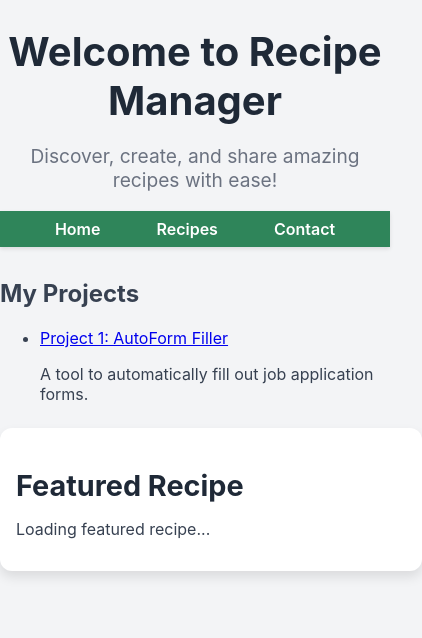
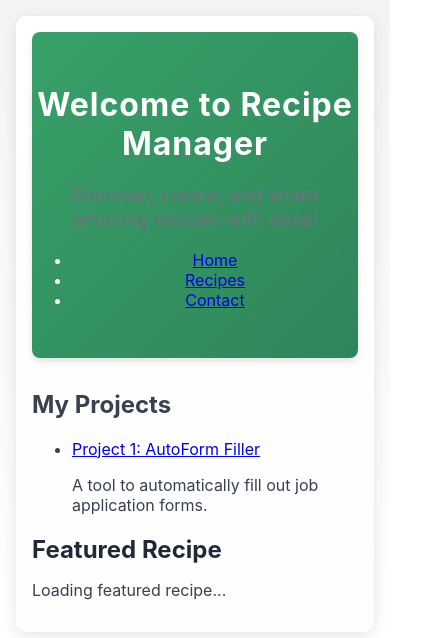
Before and after one commit to FMammaddli/Project2, a React (Create React App) app: page / in a window 390 px wide. Shown: the top 638 px of the page, 422 px wide, since content can reach past the window. Built offline with nearby package versions, Linux system fonts and the light colour scheme; no server answers; the database is empty.

Commit message:
CSS design enhanced

```diff
--- a/src/index.css
+++ b/src/index.css
@@ -1,7 +1,7 @@
 body {
   margin: 0;
   font-family: "Inter", Arial, sans-serif;
-  background-color: #f3f4f6;
+  background: linear-gradient(to bottom, #f3f4f6 0%, #ffffff 100%);
   color: #374151;
 }
 
@@ -12,27 +12,40 @@ body {
 
 /* Home Page Styles */
 .home-page {
+  /* Enhanced background with gradient */
+  background: linear-gradient(to bottom, #ffffff 0%, #fdfdfd 100%);
+  max-width: 1200px;
+  margin: 2rem auto;
   padding: 2rem;
-  max-width: 1200px;
-  margin: 0 auto;
-  background-color: #ffffff;
   border-radius: 10px;
-  box-shadow: 0px 4px 10px rgba(0, 0, 0, 0.1);
+  /* Slightly stronger shadow for a crisp card effect */
+  box-shadow: 0px 4px 15px rgba(0, 0, 0, 0.1);
+  transition: box-shadow 0.3s ease;
 }
 
-header {
+.home-page:hover {
+  box-shadow: 0px 6px 18px rgba(0, 0, 0, 0.15);
+}
+
+.page-header {
   margin-bottom: 2rem;
   text-align: center;
+  /* Subtle gradient in the header for a more modern look */
+  background: linear-gradient(135deg, #38a169, #2f855a);
+  color: #fff;
+  padding: 2rem 0;
+  border-radius: 8px;
+  box-shadow: 0 4px 6px rgba(0, 0, 0, 0.1);
 }
 
 header h1 {
   font-size: 2.5rem;
   font-weight: bold;
-  color: #1f2937;
   margin-bottom: 0.5rem;
+  letter-spacing: 1px;
 }
 
-header p {
+.page-header p {
   font-size: 1.2rem;
   color: #6b7280;
 }
@@ -79,16 +92,6 @@ button:hover {
 }
 
 /* Featured Recipe Styles */
-.featured-recipe {
-  background-color: #ffffff;
-  padding: 1.5rem;
-  margin: 1.5rem auto;
-  border-radius: 12px;
-  box-shadow: 0 6px 12px rgba(0, 0, 0, 0.1);
-  width: 90%;
-  max-width: 800px;
-  text-align: left;
-}
 
 .featured-recipe h2 {
   font-size: 1.8rem;
@@ -110,12 +113,13 @@ button:hover {
   border-radius: 8px;
   padding: 1.5rem;
   box-shadow: 0px 4px 10px rgba(0, 0, 0, 0.1);
-  transition: transform 0.3s ease-in-out;
+  transition: transform 0.3s ease-in-out, box-shadow 0.3s ease-in-out;
 }
 
 .recipe-card:hover {
-  transform: translateY(-5px);
+  transform: translateY(-5px) scale(1.02);
   background-color: #f9fafb;
+  box-shadow: 0 6px 14px rgba(0, 0, 0, 0.1);
 }
 
 .recipe-card h3 {
@@ -213,10 +217,12 @@ button:hover {
   cursor: pointer;
   font-weight: 600;
   font-size: 1rem;
+  transition: background-color 0.3s ease, transform 0.3s ease;
 }
 
 .create-recipe-form button:hover {
   background-color: #16a34a;
+  transform: scale(1.02);
 }
 
 /* Ingredient and Step Lists */
@@ -265,37 +271,6 @@ button:hover {
   background: #dc2626;
 }
 
-/* Navbar Styles */
-.navbar {
-  background-color: #2f855a;
-  padding: 0.5rem 1rem;
-  box-shadow: 0 2px 4px rgba(0, 0, 0, 0.1);
-}
-
-.nav-links {
-  list-style: none;
-  display: flex;
-  justify-content: center;
-  gap: 1.5rem;
-  margin: 0;
-  padding: 0;
-}
-
-.nav-link {
-  text-decoration: none;
-  color: #ffffff;
-  padding: 0.5rem 1rem;
-  border-radius: 0.5rem;
-  font-weight: 600;
-  transition: background-color 0.3s ease, transform 0.2s ease;
-}
-
-.nav-link:hover {
-  background-color: #2563eb;
-  transform: translateY(-2px);
-}
-
-/* Contact Form Styles */
 .contact-container {
   max-width: 600px;
   margin: 2rem auto;
@@ -368,9 +343,20 @@ button:hover {
 
 /* Media Queries */
 @media (max-width: 768px) {
-  .featured-recipe,
-  .recipe-card {
-    width: 100%;
+  .home-page {
+    margin: 1rem;
+    padding: 1rem;
+  }
+
+  .page-header h1 {
+    font-size: 2rem;
+  }
+
+  .featured-recipe h2 {
+    font-size: 1.5rem;
+  }
+
+  .featured-recipe-card {
     padding: 1rem;
   }
 
--- a/src/pages/HomePage.jsx
+++ b/src/pages/HomePage.jsx
@@ -38,11 +38,12 @@ const HomePage = () => {
   ];
 
   return (
-    <div className="min-h-screen bg-gradient-to-br from-green-100 via-white to-green-200">
-      <header className="bg-green-500 text-white shadow-lg">
-        <div className="container mx-auto text-center py-6">
-          <h1 className="text-5xl font-bold mb-2">Welcome to Recipe Manager</h1>
-          <p className="text-lg">Discover, create, and share amazing recipes with ease!</p>
+    <div className="home-page">
+      {/* Header Section */}
+      <header className="page-header">
+        <div className="header-content">
+          <h1>Welcome to Recipe Manager</h1>
+          <p>Discover, create, and share amazing recipes with ease!</p>
         </div>
         <nav className="navbar">
           <ul className="nav-links">
@@ -65,6 +66,7 @@ const HomePage = () => {
         </nav>
       </header>
 
+      {/* My Projects Section */}
       <section className="my-projects-section">
         <h2 className="my-projects-title">My Projects</h2>
         <ul className="my-projects-list">
@@ -84,34 +86,35 @@ const HomePage = () => {
         </ul>
       </section>
 
-      <section className="featured-recipe my-8 mx-auto max-w-2xl">
-        <h2 className="text-2xl font-bold mb-4">Featured Recipe</h2>
+      {/* Featured Recipe Section */}
+      <section className="featured-recipe">
+        <h2>Featured Recipe</h2>
         {featuredRecipe ? (
-          <div className="bg-white shadow-md rounded p-6">
-            <p className="text-sm text-gray-500 mb-2">
+          <div className="featured-recipe-card">
+            <p>
               <strong>ID:</strong> {featuredRecipe.id}
             </p>
-            <h3 className="text-xl font-semibold mb-2">{featuredRecipe.title}</h3>
-            <p className="mb-2">
+            <h3>{featuredRecipe.title}</h3>
+            <p>
               <strong>Description:</strong> {featuredRecipe.description}
             </p>
             {Array.isArray(featuredRecipe.tags) && featuredRecipe.tags.length > 0 && (
-              <p className="mb-2">
+              <p>
                 <strong>Tags:</strong> {featuredRecipe.tags.join(", ")}
               </p>
             )}
             {Array.isArray(featuredRecipe.ingredients) &&
               featuredRecipe.ingredients.length > 0 && (
-                <p className="mb-2">
+                <p>
                   <strong>Ingredients:</strong> {featuredRecipe.ingredients.join(", ")}
                 </p>
               )}
             {Array.isArray(featuredRecipe.steps) && featuredRecipe.steps.length > 0 && (
-              <p className="mb-2">
+              <p>
                 <strong>Steps:</strong> {featuredRecipe.steps.join(", ")}
               </p>
             )}
-            <p className="mb-2">
+            <p>
               <strong>Difficulty:</strong> {featuredRecipe.difficulty}
             </p>
             <p>
```
